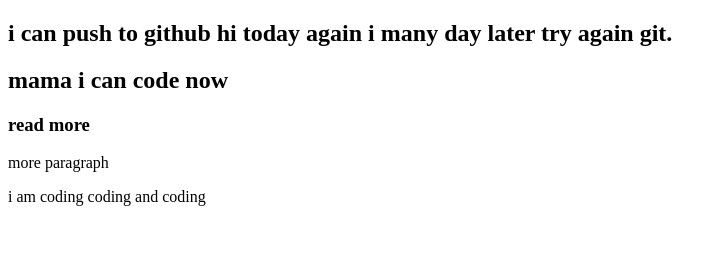
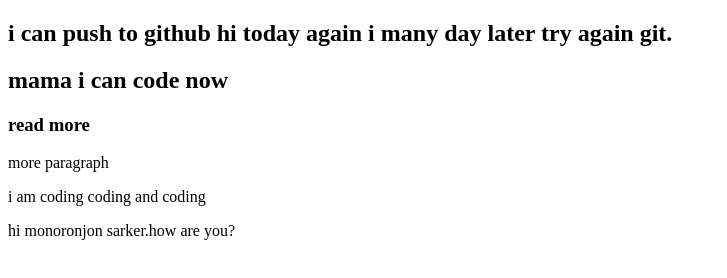
Before and after one commit to monoronjons86/third-repo, a plain HTML site: page index.html in a window 1280 px wide. Shown: the whole page, without its empty margins (0-727 px from the left). Drawn offline with Linux system fonts and the light colour scheme.

Commit message:
today again try added

```diff
--- a/index.html
+++ b/index.html
@@ -12,5 +12,6 @@
     <h3>read more</h3>
     <p>more paragraph</p>
     <p>i am coding coding and coding</p>
+    <p>hi monoronjon sarker.how are you?</p>
 </body>
 </html>
```
